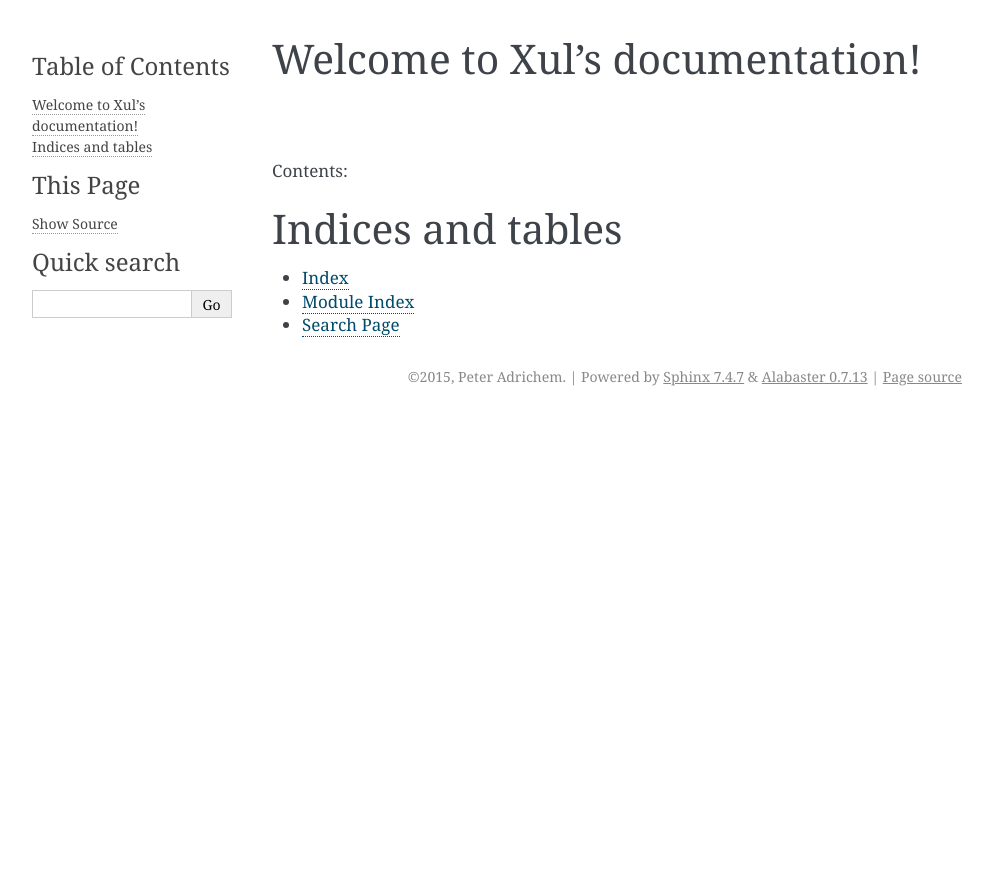
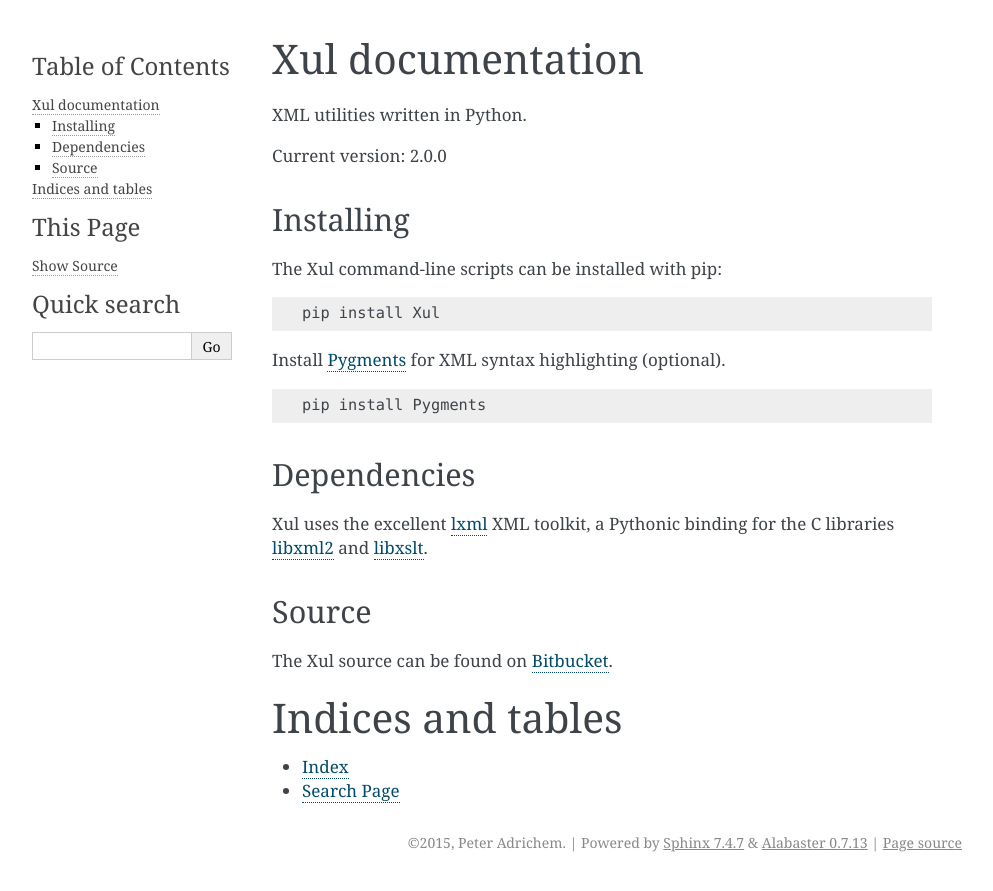
Before and after one commit to peteradrichem/Xul, a Sphinx documentation site: the page built from Sphinx/index.rst, in a window 1280 px wide. Shown: the top 891 px of the page, without its empty margins (148-1141 px from the left). Built offline with Sphinx 7.4.7, drawn with Linux system fonts in a browser that asks for light colours.

Commit message:
Xul documentation index

```diff
--- a/Sphinx/index.rst
+++ b/Sphinx/index.rst
@@ -1,21 +1,51 @@
-.. Xul documentation master file, created by
-   sphinx-quickstart on Sat Dec 26 21:30:12 2015.
-   You can adapt this file completely to your liking, but it should at least
-   contain the root `toctree` directive.
+Xul documentation
+=================
 
-Welcome to Xul's documentation!
-===============================
+XML utilities written in Python.
 
-Contents:
+Current version: |release|
+
+
+Installing
+----------
+
+The Xul command-line scripts can be installed with pip:
+
+.. code:: bash
+
+   pip install Xul
+
+Install Pygments_ for XML syntax highlighting (optional).
+
+.. code:: bash
+
+   pip install Pygments
+
+Dependencies
+------------
+
+Xul uses the excellent lxml_ XML toolkit, a Pythonic binding for the C libraries
+libxml2_ and libxslt_.
+
+Source
+------
+
+The Xul source can be found on Bitbucket_.
+
 
 .. toctree::
    :maxdepth: 2
-
 
 
 Indices and tables
 ==================
 
 * :ref:`genindex`
-* :ref:`modindex`
 * :ref:`search`
+
+
+.. _lxml: http://lxml.de/
+.. _libxml2: http://www.xmlsoft.org/
+.. _libxslt: http://xmlsoft.org/libxslt/
+.. _Pygments: http://pygments.org/
+.. _Bitbucket: https://bitbucket.org/peteradrichem/xul
```
